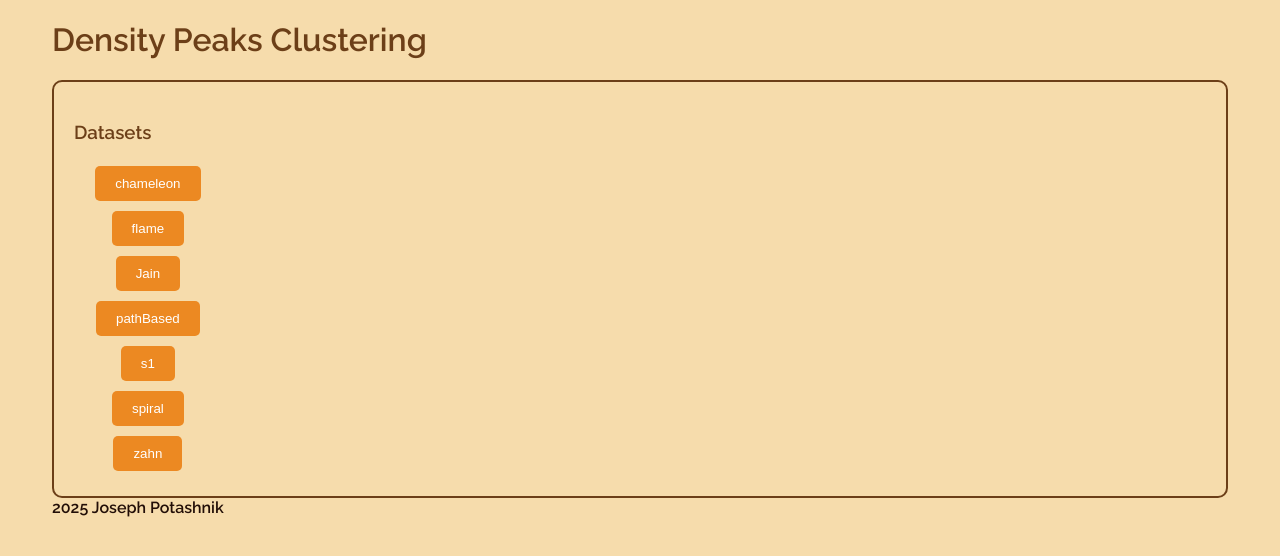
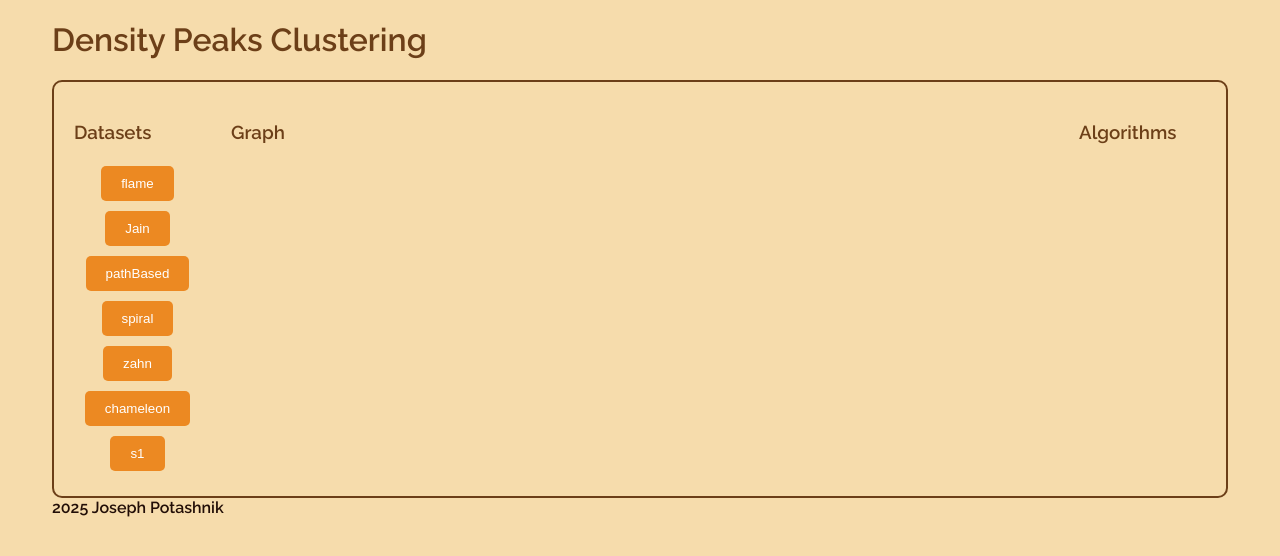
Before and after one commit to JosephPotashnik/density-peaks-ui, a React (Vite) app: page / in a window 1280 px wide. Shown: the top 556 px of the page. Built offline with nearby package versions, Linux system fonts and the light colour scheme.

Commit message:
introducing clustering algorithms section

```diff
--- a/src/App.css
+++ b/src/App.css
@@ -23,14 +23,15 @@
 
 .main {
   display: flex;
+  gap: 10px;
   width: 90vw;
-  gap: 10px;
   border-width: 2px;
   border-style: solid;
   border-radius: 10px;
 }
 
 .leftSideColumn,
+.rightSideColumn,
 .main,
 .mainColumn {
   background-color: var(--primary-color);
@@ -45,5 +46,9 @@
 }
 
 .mainColumn {
-  flex: 80%;
+  flex: 70%;
 }
+
+.rightSideColumn {
+  flex: 10%;
+}
--- a/src/components/Button.jsx
+++ b/src/components/Button.jsx
@@ -4,7 +4,6 @@ import * as d3 from "d3";
 const handleClick = (filename, onFileLoad) => {
   d3.csv(`/src/assets/datasets/${filename}.csv`)
     .then((data) => {
-      console.log("Full dataset loaded:", data);
       onFileLoad(data); // Pass the full array of objects
     })
     .catch((error) => {
--- a/src/components/LeftSideColumn.jsx
+++ b/src/components/LeftSideColumn.jsx
@@ -5,13 +5,13 @@ export function LeftSideColumn({ onFileLoad }) {
     return (
       <div className="leftSideColumn">
         <h3>Datasets</h3>
-        <Button text="chameleon" onFileLoad={onFileLoad} />
         <Button text="flame" onFileLoad={onFileLoad}/>
         <Button text="Jain" onFileLoad={onFileLoad}/>
         <Button text="pathBased" onFileLoad={onFileLoad}/>
-        <Button text="s1" onFileLoad={onFileLoad}/>
         <Button text="spiral" onFileLoad={onFileLoad} />
         <Button text="zahn" onFileLoad={onFileLoad}/>
+        <Button text="chameleon" onFileLoad={onFileLoad} />
+        <Button text="s1" onFileLoad={onFileLoad}/>
       </div>
     )
   }
--- a/src/components/Main.jsx
+++ b/src/components/Main.jsx
@@ -1,4 +1,6 @@
 import { LeftSideColumn } from '/src/components/LeftSideColumn.jsx'
+import { RightSideColumn } from '/src/components/RightSideColumn.jsx'
+
 import { MainColumn } from '/src/components/MainColumn.jsx'
 import React, { useState } from "react";
 
@@ -16,7 +18,8 @@ export function Main() {
       <div className='main'>
         <LeftSideColumn onFileLoad={handleFileLoad} />
         <MainColumn fileData={fileData} />
-        </div>
+        <RightSideColumn />
+      </div>
       </>
     )
   }
--- a/src/components/MainColumn.jsx
+++ b/src/components/MainColumn.jsx
@@ -43,15 +43,6 @@ const yScale = d3.scaleLinear()
     .domain([0, d3.max(data, d => d.y)]) // Domain is from 0 to max value in y
     .range([height, 0]);
 
-// Add X axis
-svg.append("g")
-  .attr("transform", "translate(0," + height + ")")
-  .call(d3.axisBottom(xScale));
-
-// Add Y axis
-svg.append("g")
-  .call(d3.axisLeft(yScale));
-
 // Add dots (the scatterplot points)
 svg.selectAll("circle")
   .data(data)
@@ -67,6 +58,7 @@ svg.selectAll("circle")
 
     return (
       <div className="mainColumn">
+        <h3>Graph</h3>
         <div id="scatterplot"> </div>
       </div>
     )
--- /dev/null
+++ b/src/components/RightSideColumn.jsx
@@ -0,0 +1,9 @@
+
+export function RightSideColumn() {
+
+    return (
+      <div className="rightSideColumn">
+        <h3>Algorithms</h3>
+      </div>
+    )
+  }
```
